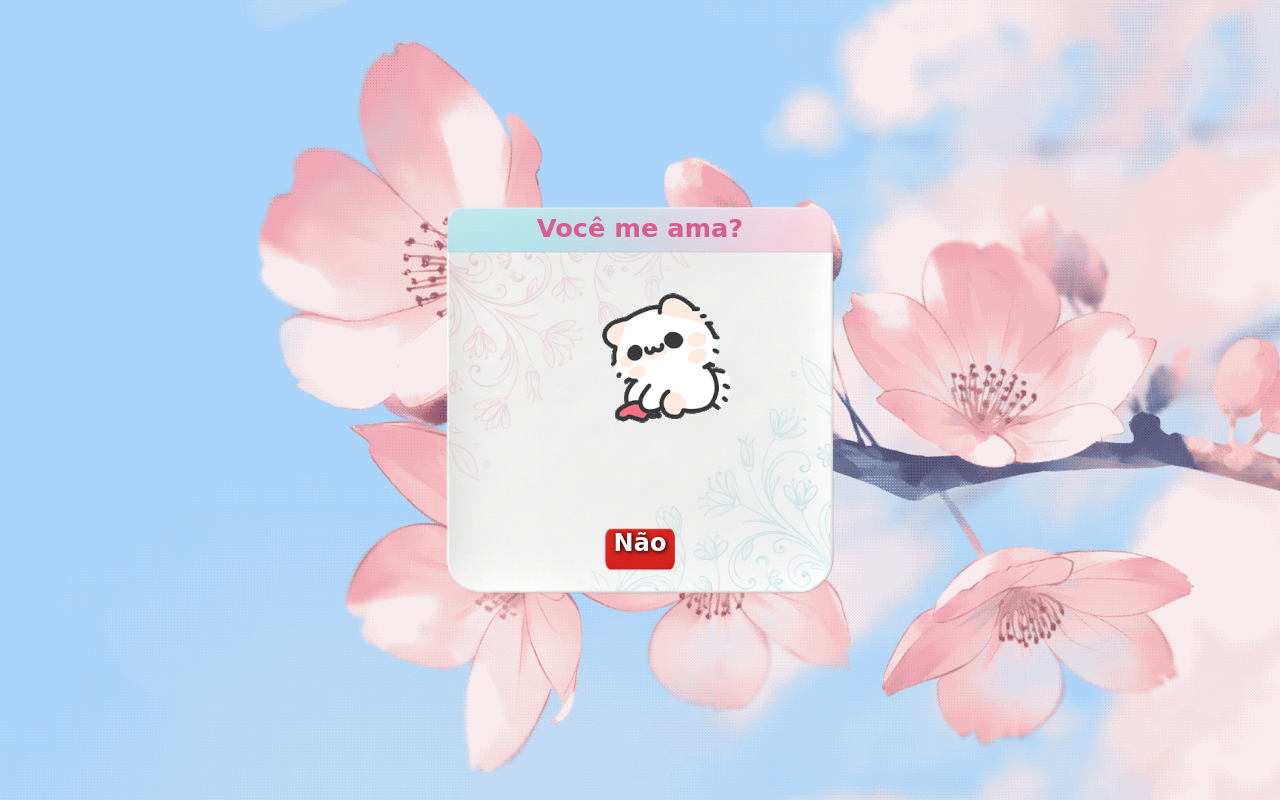
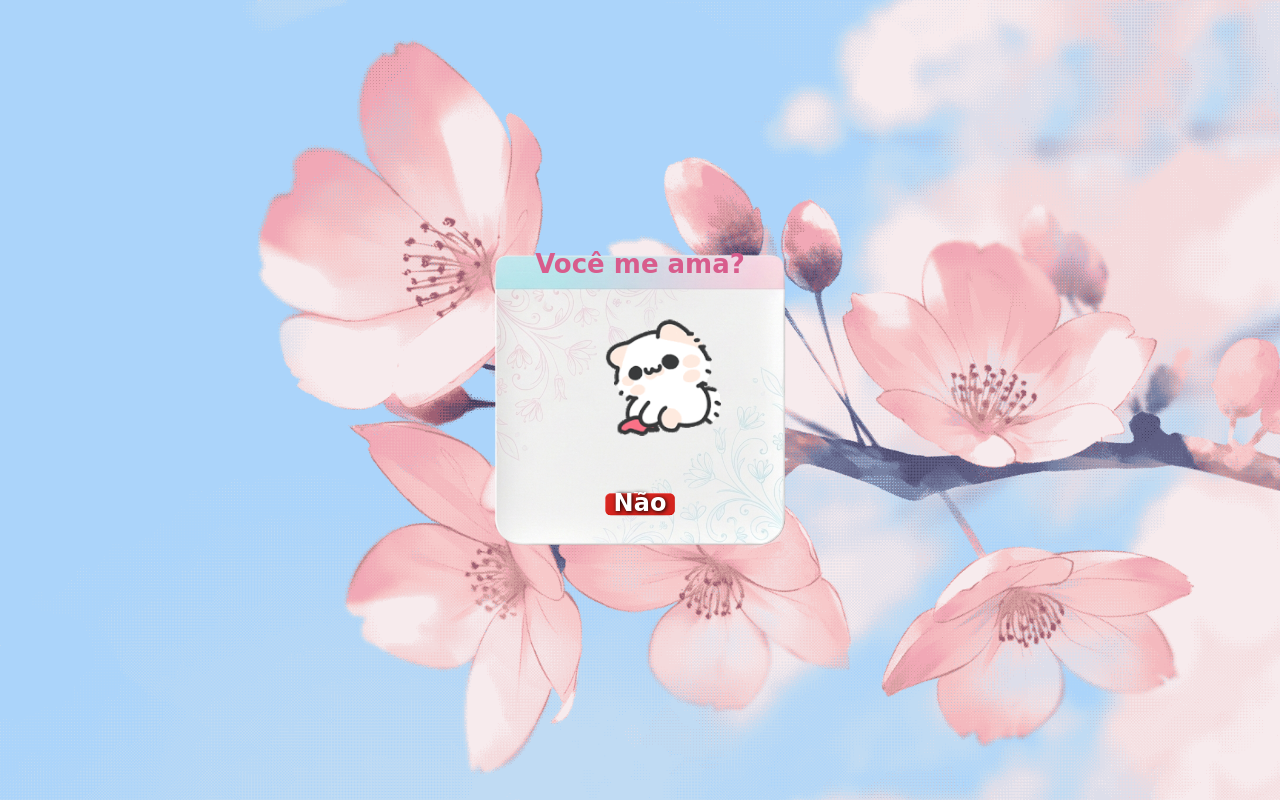
Before and after one commit to pacl7/pra-isa, a plain HTML site: page index.html in a window 1280 px wide. Both pictures are taken after a click on the element "Cartinha pra você". Drawn offline with Linux system fonts and the light colour scheme; a web font is replaced by a local one.

Commit message:
Update style.css

```diff
--- a/style.css
+++ b/style.css
@@ -39,9 +39,8 @@ body {
 
 .letter-wrapper {
     position: relative;
-    width: 800px;
-    height: 800px;
-    max-width: 95vw;
+    width: 90vw;
+    max-width: 600px;
 }
 
 .window-img {
@@ -52,31 +51,34 @@ body {
 .letter-content {
     position: absolute;
 
-    top: 22%;          /* inizia sotto la fascia colorata */
+    top: 22%;
     left: 50%;
     transform: translateX(-50%);
 
-    width: 70%;
-    height: 70%;       /* altezza della parte bianca */
+    width: 80%;
+    height: 65%;
 
     display: flex;
     flex-direction: column;
     align-items: center;
-    justify-content: center;
+    justify-content: space-between;
 
     text-align: center;
 }
 
 /* Testi */
 h1 {
-    font-size: 1.6rem;
+    font-size: clamp(18px, 4vw, 26px);
     color: #d85c8c;
-    margin-bottom: 25px;
 }
 
 .cat {
-    width: 55%;
-    max-width: 200px;
+    width: 60%;
+    max-width: 180px;
+}
+
+.btn {
+    width: clamp(80px, 20vw, 130px);
 }
 
 .buttons {
@@ -94,12 +96,6 @@ h1 {
 
 .button-wrapper {
     position: relative; /* será sobrescrito para absolute via JS */
-}
-
-.btn {
-    width: 130px;
-    height: 240px;
-    display: block;
 }
 
 .btn-text {
@@ -130,3 +126,16 @@ h1 {
     0% { transform: translateY(-20px) rotate(0deg); }
     100% { transform: translateY(110vh) rotate(720deg); }
 }
+
+@media (max-width: 600px) {
+
+    .buttons {
+        flex-direction: column;
+        gap: 15px;
+    }
+
+    .letter-content {
+        height: 68%;
+    }
+
+}
```
